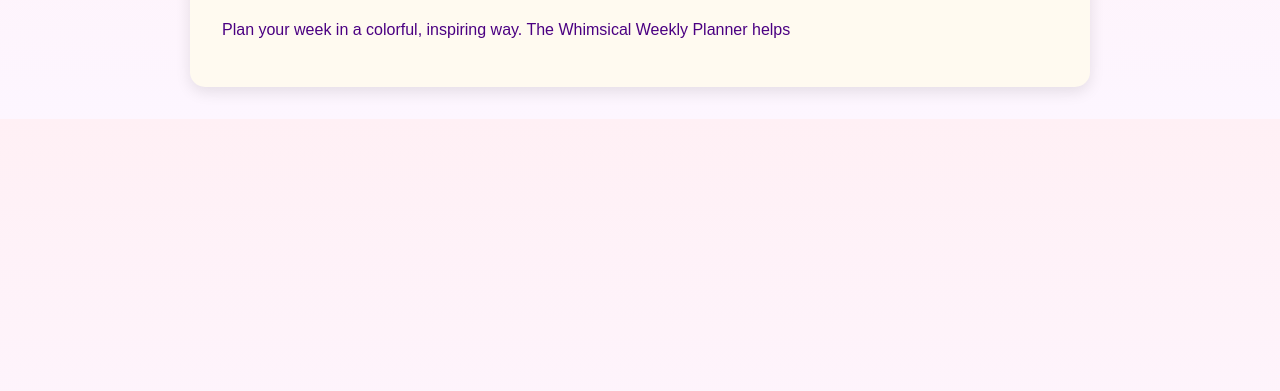
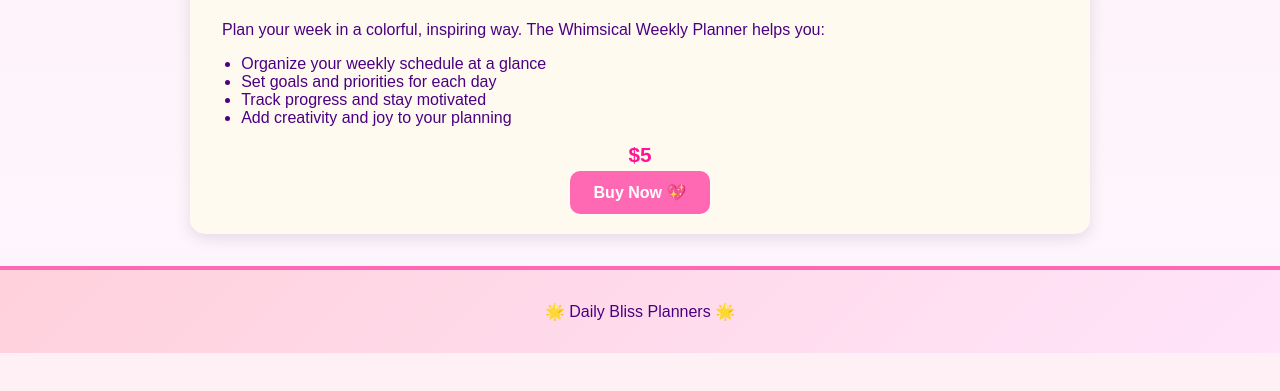
Before and after one commit to cer27awesome-art/daily-bliss-planners, a plain HTML site: page whimsical.html in a window 1280 px wide. Shown: the part 305-696 px from the top of the page. Drawn offline with Linux system fonts and the light colour scheme.

Commit message:
Update whimsical.html

```diff
--- a/whimsical.html
+++ b/whimsical.html
@@ -39,4 +39,20 @@
     <div class="planner">
         <h2>🌈 Whimsical Weekly Planner – Pretty</h2>
         <img src="planner4.png" alt="Whimsical Weekly Planner">
-        <p>Plan your week in a colorful, inspiring way. The Whimsical Weekly Planner helps
+        <p>Plan your week in a colorful, inspiring way. The Whimsical Weekly Planner helps you:</p>
+        <ul>
+            <li>Organize your weekly schedule at a glance</li>
+            <li>Set goals and priorities for each day</li>
+            <li>Track progress and stay motivated</li>
+            <li>Add creativity and joy to your planning</li>
+        </ul>
+        <div class="price">$5</div>
+        <div class="buy-now">
+            <a href="https://www.paypal.com/paypalme/dailyblissplanners" target="_blank">Buy Now 💖</a>
+        </div>
+    </div>
+</main>
+
+<footer>🌟 Daily Bliss Planners 🌟</footer>
+</body>
+</html>
```
